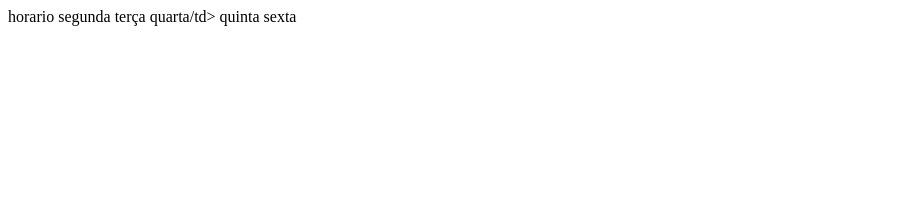
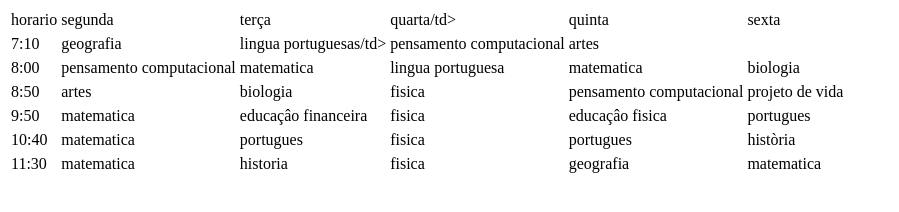
Before and after one commit to elizelto/tabela, a plain HTML site: page index.html in a window 1280 px wide. Shown: the whole page, without its empty margins (0-899 px from the left). Drawn offline with Linux system fonts and the light colour scheme.

Commit message:
Update index.html

```diff
--- a/index.html
+++ b/index.html
@@ -1,4 +1,5 @@
 <html>
+  <table>
 <tr>
   <td>horario</td>
   <td>segunda</td>
@@ -7,3 +8,59 @@
   <td>quinta</td>
   <td>sexta</td>
  <tr>
+
+   <tr>
+  <td>7:10</td>
+  <tdeducação financeira</td>
+  <td>geografia</td>
+  <td>lingua portuguesas/td>
+  <td>pensamento computacional</td>
+  <td>artes</td>
+ <tr>
+
+   <tr>
+  <td>8:00</td>
+  <td>pensamento computacional</td>
+  <td>matematica</td>
+  <td>lingua portuguesa</td>
+  <td>matematica</td>
+     <td>biologia</td>
+ <tr>
+
+
+   <tr>
+  <td>8:50</td>
+  <td>artes</td>
+  <td>biologia</td>
+  <td>fisica</td>
+  <td>pensamento computacional</td>
+     <td>projeto de vida</td>
+ <tr>
+
+ <tr>
+  <td>9:50</td>
+  <td>matematica</td>
+  <td>educaçâo financeira</td>
+  <td>fisica</td>
+  <td>educaçâo fisica</td>
+     <td>portugues</td>
+ <tr>
+
+  <tr>
+  <td>10:40</td>
+  <td>matematica</td>
+  <td>portugues</td>
+  <td>fisica</td>
+  <td>portugues</td>
+  <td>història</td>
+ <tr>
+
+<tr>
+  <td>11:30</td>
+  <td>matematica</td>
+  <td>historia</td>
+  <td>fisica</td>
+  <td>geografia</td>
+  <td>matematica</td>
+ <tr>
+  <table>
```
